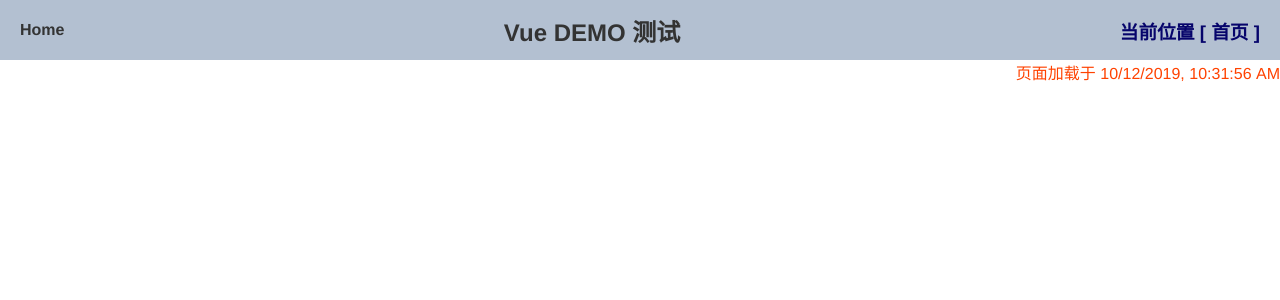
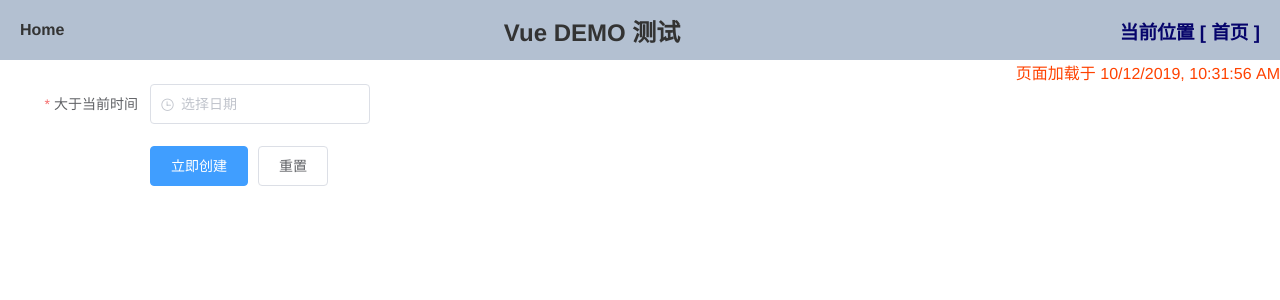
Before and after one commit to chengheai/daily-vue-demo, a Vue app: page /#/date-picker in a window 1280 px wide. Shown: the top 300 px of the page. Built offline with nearby package versions, Linux system fonts and the light colour scheme; what vue-quill-editor would draw is missing.

Commit message:
datetime

```diff
--- a/src/components/Dashboard.vue
+++ b/src/components/Dashboard.vue
@@ -193,6 +193,11 @@
         <el-button type="primary">test-f</el-button>
       </router-link>
     </el-col>
+    <el-col :xs="12" :sm="6" :md="6" :lg="3" :xl="2">
+      <router-link to="/date-picker" tag="li">
+        <el-button type="primary">Datepicker</el-button>
+      </router-link>
+    </el-col>
   </div>
 </template>
 
--- /dev/null
+++ b/src/components/Datepicker.vue
@@ -0,0 +1,68 @@
+<template>
+  <el-form
+    :model="ruleForm"
+    :rules="rules"
+    ref="ruleForm"
+    label-width="150px"
+    class="demo-ruleForm"
+  >
+    <el-form-item label="大于当前时间" prop="mytime">
+      <el-date-picker
+        type="datetime"
+        placeholder="选择日期"
+        value-format="timestamp"
+        :picker-options="pickerOptions"
+        v-model="ruleForm.mytime"
+      ></el-date-picker>
+    </el-form-item>
+    <el-form-item>
+      <el-button type="primary" @click="submitForm('ruleForm')">立即创建</el-button>
+      <el-button @click="resetForm('ruleForm')">重置</el-button>
+    </el-form-item>
+  </el-form>
+</template>
+<script>
+export default {
+  data() {
+    var validateTime = (rule, value, callback) => {
+      if (value <= Date.now()) {
+        callback(new Error('选择时间必须大于当前时间'));
+      } else {
+        callback();
+      }
+    };
+    return {
+      pickerOptions: {
+        // 限制收货时间不让选择今天以前的
+        disabledDate(time) {
+          return time.getTime() < Date.now() - 8.64e7;
+        },
+      },
+      ruleForm: {
+        mytime: '',
+      },
+      rules: {
+        mytime: [
+          { required: true, message: '请选择时间', trigger: 'change' },
+          { validator: validateTime, trigger: 'blur' },
+        ],
+      },
+    };
+  },
+  methods: {
+    submitForm(formName) {
+      this.$refs[formName].validate(valid => {
+        if (valid) {
+          alert('submit!');
+        } else {
+          console.log('error submit!!');
+          return false;
+        }
+      });
+    },
+    resetForm(formName) {
+      this.$refs[formName].resetFields();
+    },
+  },
+};
+</script>
--- a/src/router/index.js
+++ b/src/router/index.js
@@ -44,6 +44,7 @@ import Iframe from '@/components/Iframe';
 import Orientation from '@/components/Orientation';
 import Watermark from '@/components/Watermark';
 import TestF from '@/components/TestF';
+import Datepicker from '@/components/Datepicker';
 
 // 配置NProgress进度条选项  —— 动画效果
 NProgress.configure({ ease: 'ease', speed: 500 });
@@ -384,6 +385,14 @@ const router = new Router({
         title: '测试雷区',
       },
     },
+    {
+      path: '/date-picker',
+      name: 'date-picker',
+      component: Datepicker,
+      meta: {
+        title: '自定义时间限制',
+      },
+    },
   ],
   scrollBehavior(to, from, savedPosition) {
     if (savedPosition) {
```
